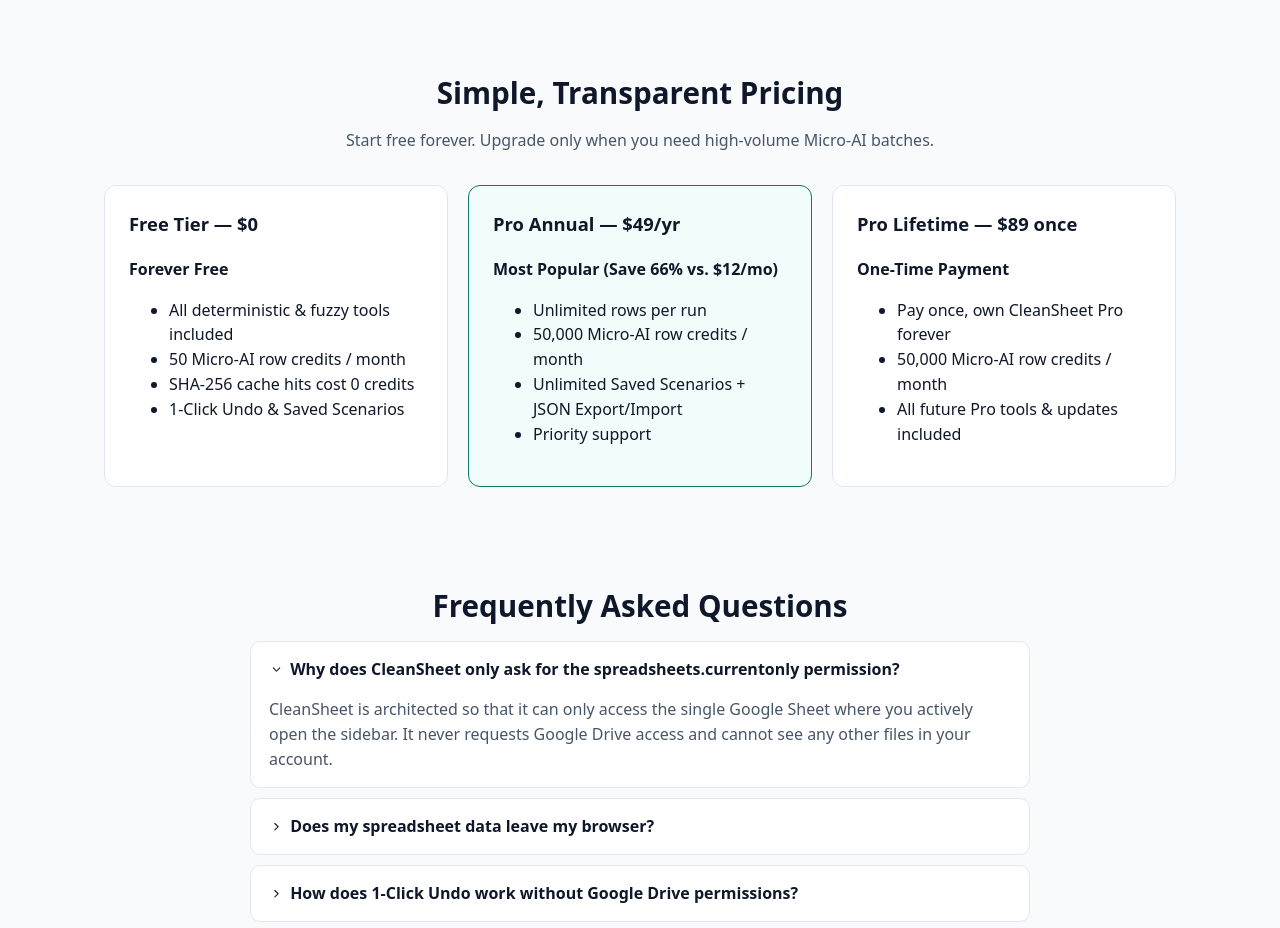
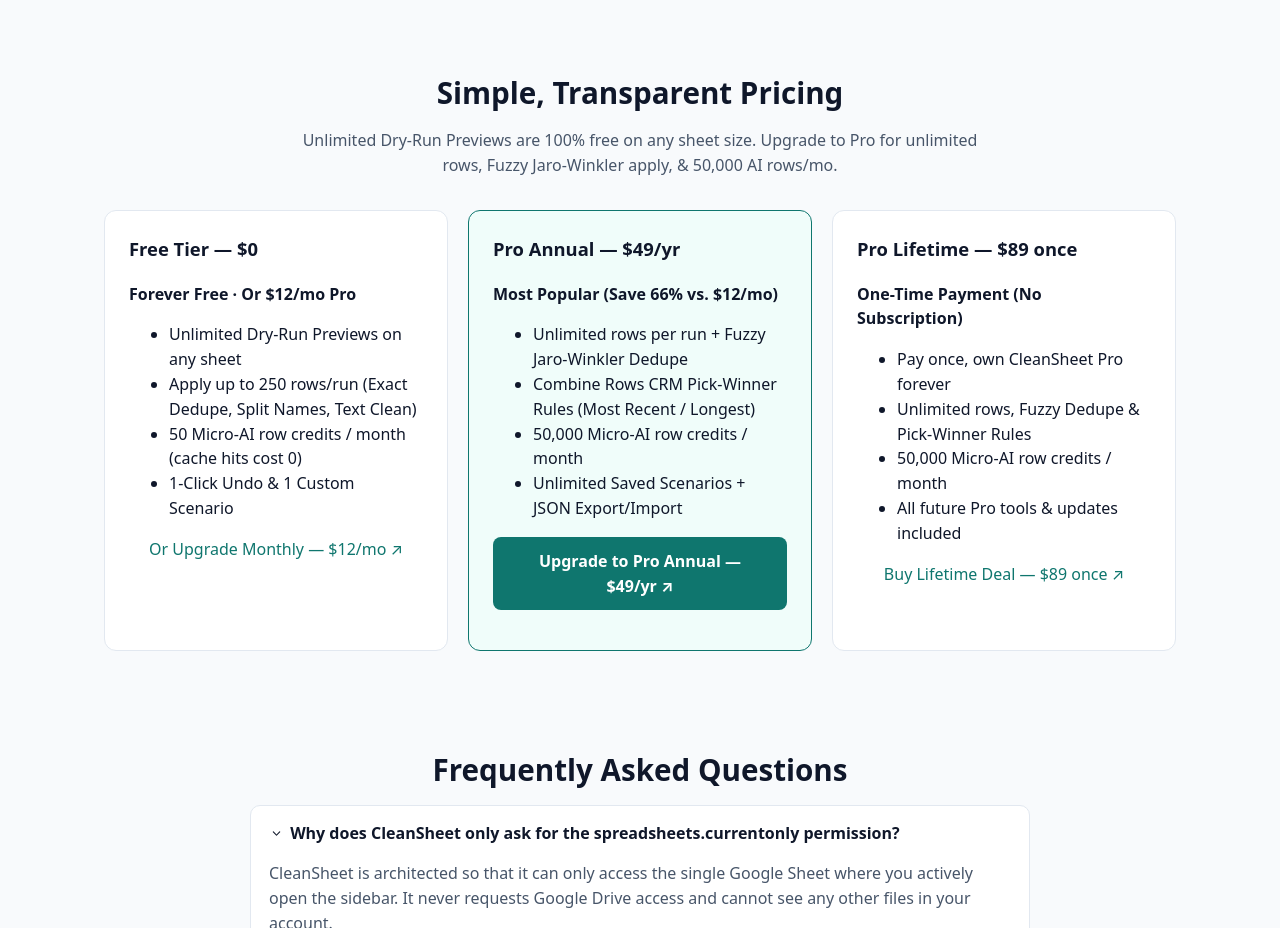
Before and after one commit to sdai-code/cleansheet-site, a plain HTML site: page index.html in a window 1280 px wide. Shown: the part 3600-4528 px from the top of the page. Drawn offline with Linux system fonts and the light colour scheme.

Commit message:
feat(pricing): add live Stripe Hosted Checkout links to pricing cards

```diff
--- a/index.html
+++ b/index.html
@@ -459,36 +459,72 @@
 
       <section id="pricing" class="block">
         <h2 class="section-title">Simple, Transparent Pricing</h2>
-        <p class="section-sub">Start free forever. Upgrade only when you need high-volume Micro-AI batches.</p>
+        <p class="section-sub">
+          Unlimited Dry-Run Previews are 100% free on any sheet size. Upgrade to Pro for unlimited rows, Fuzzy Jaro-Winkler apply, &amp; 50,000 AI rows/mo.
+        </p>
         <div class="grid-3">
           <div class="card">
             <h3>Free Tier — $0</h3>
-            <p><strong>Forever Free</strong></p>
+            <p><strong>Forever Free · Or $12/mo Pro</strong></p>
             <ul>
-              <li>All deterministic &amp; fuzzy tools included</li>
-              <li>50 Micro-AI row credits / month</li>
-              <li>SHA-256 cache hits cost 0 credits</li>
-              <li>1-Click Undo &amp; Saved Scenarios</li>
+              <li>Unlimited Dry-Run Previews on any sheet</li>
+              <li>Apply up to 250 rows/run (Exact Dedupe, Split Names, Text Clean)</li>
+              <li>50 Micro-AI row credits / month (cache hits cost 0)</li>
+              <li>1-Click Undo &amp; 1 Custom Scenario</li>
             </ul>
+            <p style="margin-top: 16px">
+              <a
+                href="https://buy.stripe.com/test_8x26oA6clgv06Zfd8dco000"
+                target="_blank"
+                rel="noopener noreferrer"
+                class="btn btn-outline"
+                style="display: inline-block; width: 100%; text-align: center; box-sizing: border-box"
+              >
+                Or Upgrade Monthly — $12/mo ↗
+              </a>
+            </p>
           </div>
           <div class="card" style="border-color: #0f766e; background: #f0fdfa">
             <h3>Pro Annual — $49/yr</h3>
             <p><strong>Most Popular (Save 66% vs. $12/mo)</strong></p>
             <ul>
-              <li>Unlimited rows per run</li>
+              <li>Unlimited rows per run + Fuzzy Jaro-Winkler Dedupe</li>
+              <li>Combine Rows CRM Pick-Winner Rules (Most Recent / Longest)</li>
               <li>50,000 Micro-AI row credits / month</li>
               <li>Unlimited Saved Scenarios + JSON Export/Import</li>
-              <li>Priority support</li>
             </ul>
+            <p style="margin-top: 16px">
+              <a
+                href="https://buy.stripe.com/test_bJe4gseIR92y83jechco001"
+                target="_blank"
+                rel="noopener noreferrer"
+                class="btn btn-primary"
+                style="display: inline-block; width: 100%; text-align: center; box-sizing: border-box"
+              >
+                Upgrade to Pro Annual — $49/yr ↗
+              </a>
+            </p>
           </div>
           <div class="card">
             <h3>Pro Lifetime — $89 once</h3>
-            <p><strong>One-Time Payment</strong></p>
+            <p><strong>One-Time Payment (No Subscription)</strong></p>
             <ul>
               <li>Pay once, own CleanSheet Pro forever</li>
+              <li>Unlimited rows, Fuzzy Dedupe &amp; Pick-Winner Rules</li>
               <li>50,000 Micro-AI row credits / month</li>
               <li>All future Pro tools &amp; updates included</li>
             </ul>
+            <p style="margin-top: 16px">
+              <a
+                href="https://buy.stripe.com/test_28EbIUeIR6Uq2IZd8dco002"
+                target="_blank"
+                rel="noopener noreferrer"
+                class="btn btn-outline"
+                style="display: inline-block; width: 100%; text-align: center; box-sizing: border-box"
+              >
+                Buy Lifetime Deal — $89 once ↗
+              </a>
+            </p>
           </div>
         </div>
       </section>
```
